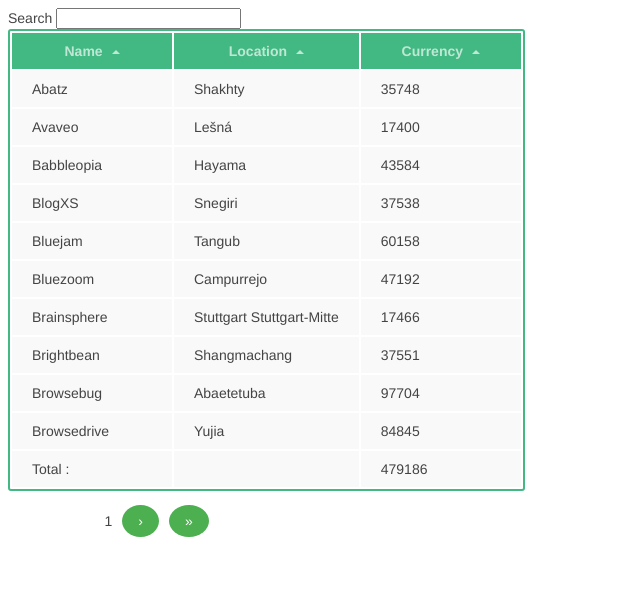
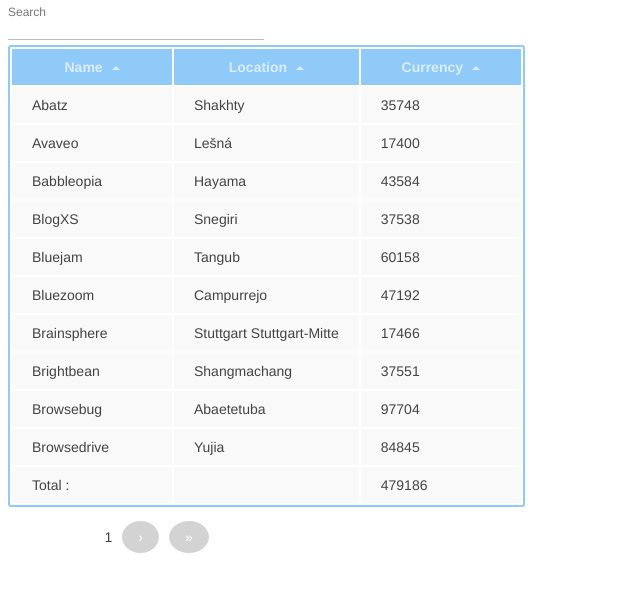
Before and after one commit to Bartimeys/my-project, a Vue app: page / in a window 1280 px wide. Shown: the top 592 px of the page, without its empty margins (0-640 px from the left). Built offline with nearby package versions, Linux system fonts and the light colour scheme.

Commit message:
update edit component

```diff
--- a/src/App.vue
+++ b/src/App.vue
@@ -18,6 +18,7 @@ export default {
     font-size: 14px;
     color: #444;
   }
+
   body {
     font-family: Helvetica Neue, Arial, sans-serif;
     font-size: 14px;
@@ -25,14 +26,14 @@ body {
   }
 
   table {
-  border: 2px solid #42b983;
+    border: 2px solid rgb(144, 202, 249);
     border-radius: 3px;
     background-color: #fff;
   }
 
   th {
-  background-color: #42b983;
-  color: rgba(255,255,255,0.66);
+    background-color: rgb(144, 202, 249);
+    color: rgba(255, 255, 255, 0.66);
     cursor: pointer;
     -webkit-user-select: none;
     -moz-user-select: none;
@@ -56,4 +57,40 @@ th.active {
   th.active .arrow {
     opacity: 1;
   }
+
+  label {
+    position: absolute;
+    top: 0;
+    display: block;
+    width: 100%;
+    color: rgba(0, 0, 0, .54);
+    font-size: 12px;
+    font-weight: 400;
+    line-height: 15px;
+    overflow-x: hidden;
+    text-overflow: ellipsis;
+    white-space: nowrap;
+    margin: 5px 0;
+  }
+
+  input {
+    width: 20vw;
+    -webkit-box-sizing: border-box;
+    box-sizing: border-box;
+    display: block;
+    background-color: transparent;
+    color: rgba(0, 0, 0, .87);
+    border: none;
+    border-bottom: 1px solid rgba(0, 0, 0, .26);
+    outline: 0;
+    margin: 5px 0;
+    padding: 0;
+    -webkit-box-shadow: none;
+    box-shadow: none;
+    border-radius: 0;
+    font-size: 16px;
+    font-family: inherit;
+    line-height: inherit;
+    background-image: none;
+  }
 </style>
--- a/src/components/BasicComponent.vue
+++ b/src/components/BasicComponent.vue
@@ -114,6 +114,6 @@ a {
 }
 form{
   display: block;
-  margin-top: 0em;
+  margin-top: 1.5em;
 }
 </style>
--- a/src/components/DemoGrid.vue
+++ b/src/components/DemoGrid.vue
@@ -79,10 +79,6 @@ export default {
       console.log(totalData.reduce(function (totalData, num) { return totalData + num }, 0))
       self.total = totalData.reduce(function (totalData, num) { return totalData + num }, 0)
       return self.total
-    },
-    update: function () {
-      // this.$emit('update', event.target.innerText)
-      console.log('test')
     }
   },
   created () {
@@ -105,7 +101,7 @@ export default {
     margin: 0 10px;
   }
   a {
-    color: #42b983;
+    color: rgb(144, 202, 249);
   }
 
   .arrow {
--- a/src/components/GridFilter.vue
+++ b/src/components/GridFilter.vue
@@ -1,6 +1,7 @@
 <template>
   <form id="search">
-    Search <input name="query" type="text" v-on:keyup="filterChanged" v-model="filter">
+    <label>Search</label>
+    <input name="query" type="text" v-on:keyup="filterChanged" v-model="filter">
   </form>
 </template>
 
--- a/src/components/Pager.vue
+++ b/src/components/Pager.vue
@@ -102,7 +102,7 @@ export default {
   }
 
   .next {
-    background-color: #4CAF50;
+    background-color: lightgrey;
     color: white;
   }
 
--- a/src/components/TableCell.vue
+++ b/src/components/TableCell.vue
@@ -1,6 +1,6 @@
 <template>
   <td v-if="editMode">
-    <input type="text" v-model="cellValue" v-on:blur="setEdit(false)"/>
+    <input type="text" v-model="cellValue" v-on:blur="setEdit(false)" autofocus/>
   </td>
   <td v-else>
     <span v-on:click="setEdit(true)">{{cellValue}}</span>
@@ -17,8 +17,12 @@ export default {
   },
   props: ['cellValue'],
   methods: {
-    setEdit: function (val) {
-      this.editMode = val
+    setEdit: function(val){
+      this.editMode = val;
+      if (!val){
+        let numVal = this.cellValue ? parseInt(this.cellValue) : 0;
+        this.$emit('update:cellValue', numVal)
+      }
     }
   }
 }
```
Also changed, not shown: 1 other file (tests, documents, lock files or other folders). Lines whose indentation alone changed are shown as unchanged.
